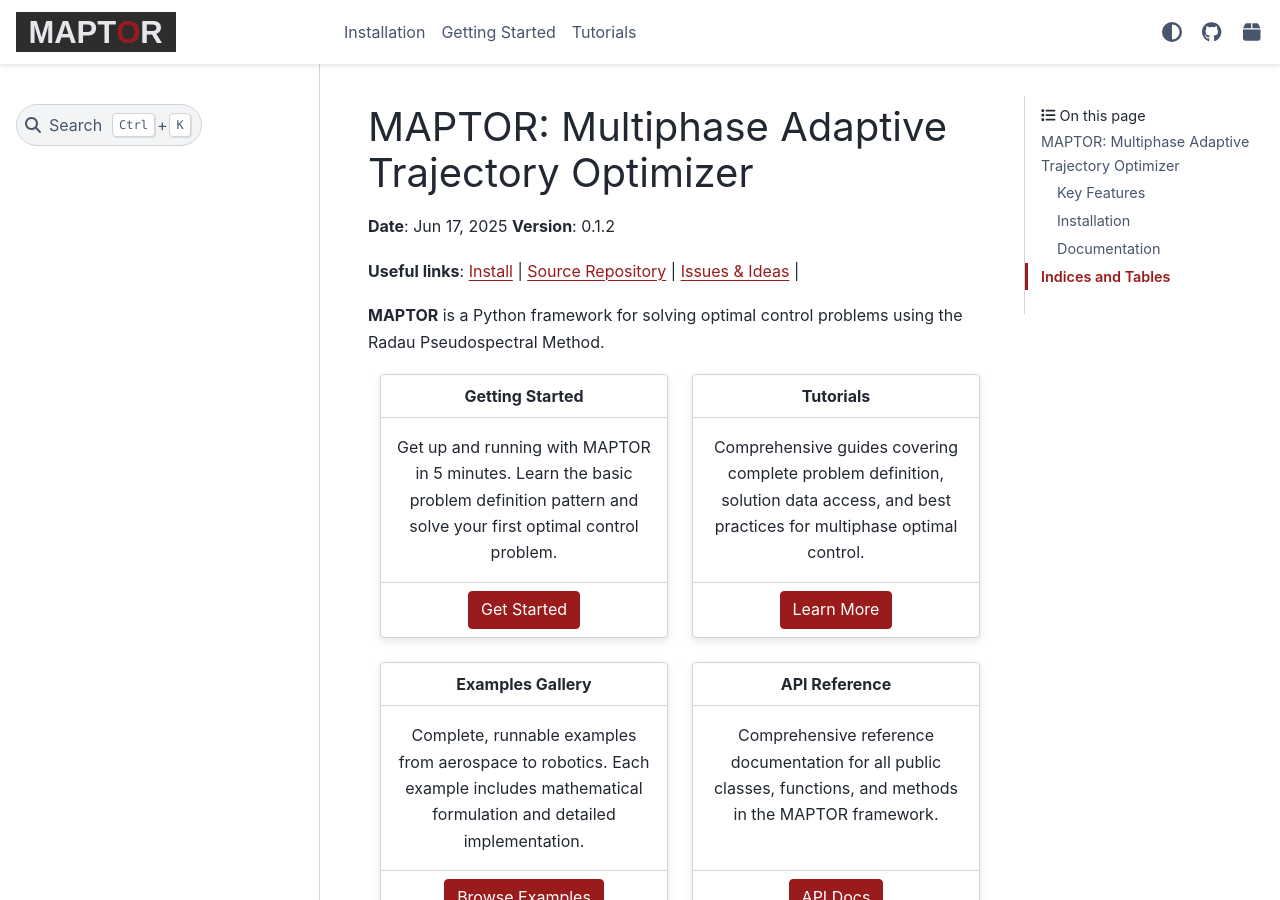
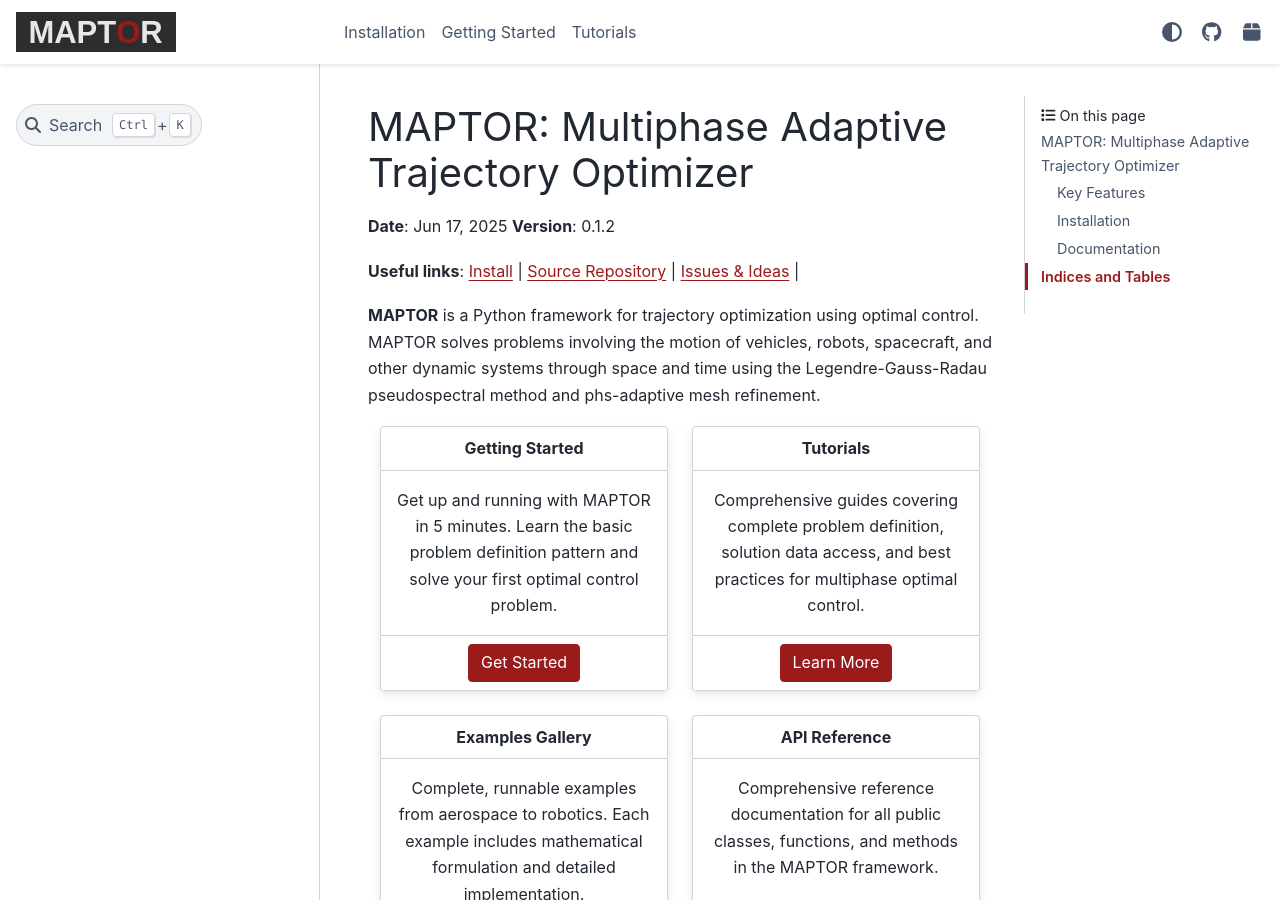
Before and after one commit to maptor/maptor, a Sphinx documentation site: the page built from docs/source/index.rst, in a window 1280 px wide and 900 px high. Built offline with Sphinx 7.4.7 and the PyData theme 0.15.4, drawn with Linux system fonts in a browser that asks for light colours; pages that are not in the unit, such as notebooks, are missing from menus.

Commit message:
update MAPTOR description in docs

```diff
--- a/docs/source/index.rst
+++ b/docs/source/index.rst
@@ -8,7 +8,7 @@
 `Source Repository <https://github.com/maptor/maptor>`__ |
 `Issues & Ideas <https://github.com/maptor/maptor/issues>`__ |
 
-**MAPTOR** is a Python framework for solving optimal control problems using the Radau Pseudospectral Method.
+**MAPTOR** is a Python framework for trajectory optimization using optimal control. MAPTOR solves problems involving the motion of vehicles, robots, spacecraft, and other dynamic systems through space and time using the Legendre-Gauss-Radau pseudospectral method and phs-adaptive mesh refinement.
 
 .. grid:: 1 1 2 2
     :gutter: 2 3 4 4
```
